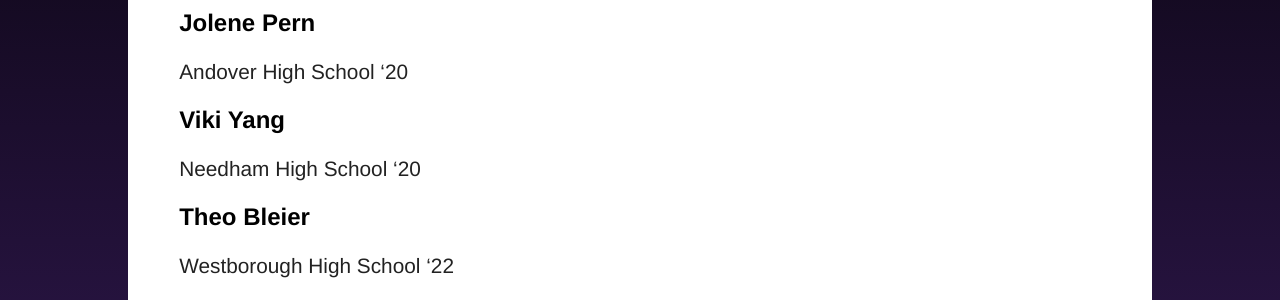
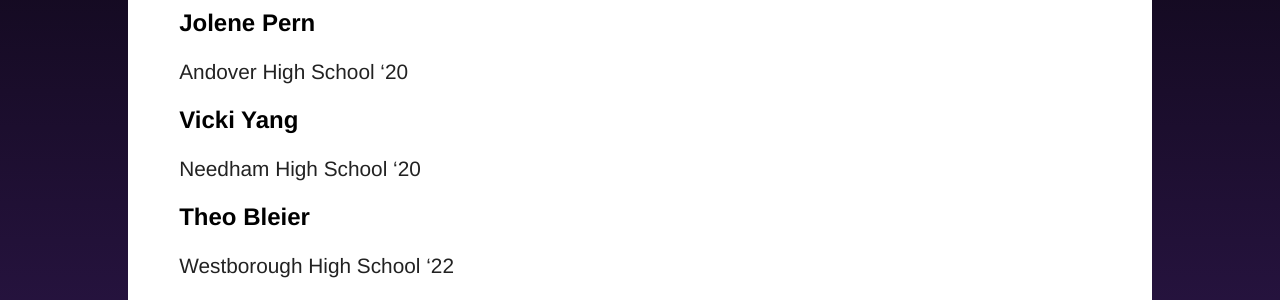
Before and after one commit to mahacks/old-website, a Jekyll site: the page built from about.md, in a window 1280 px wide and 900 px high, scrolled down 1030 px. Shown: the part 154-454 px from the top of the window. Built offline with Jekyll 4.4.1, drawn with Linux system fonts in a browser that asks for light colours; some web fonts are replaced.

Commit message:
i can't spell

```diff
--- a/about.md
+++ b/about.md
@@ -19,7 +19,7 @@
 Andover High School ‘20
 
 
-### Viki Yang
+### Vicki Yang
 Needham High School ‘20
 
 
```
